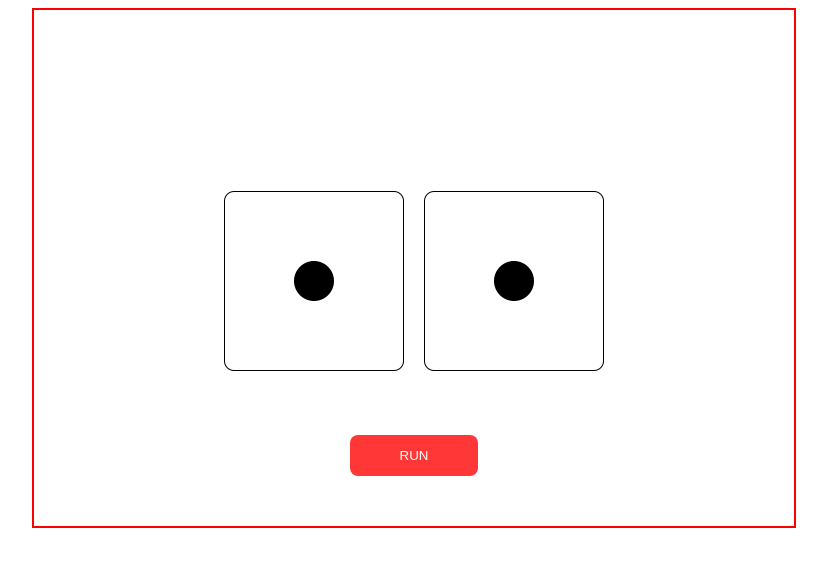
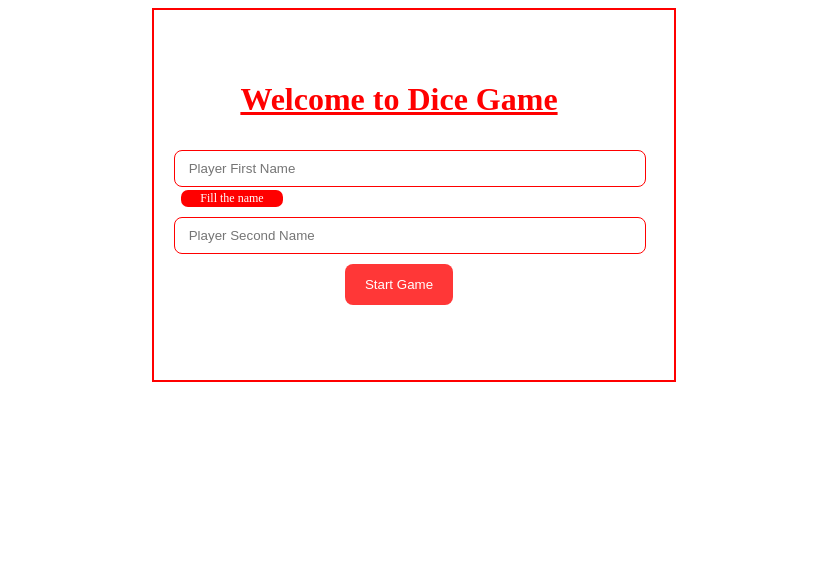
Before and after one commit to mahendrap13/DiceGmae, a plain HTML site: page index.html in a window 1280 px wide. Both pictures are taken after a click on the button "Start Game". Shown: the whole page, without its empty margins (226-1053 px from the left). Drawn offline with Linux system fonts and the light colour scheme.

Commit message:
Update index.html

```diff
--- a/index.html
+++ b/index.html
@@ -68,6 +68,17 @@
         margin-top: 50px;
     }
 
+    .error {
+        display: none;
+        background-color: red;
+        color: white;
+        width: 100px;
+        padding: 1px;
+        border-radius: 7px;
+        margin: -7px 0 0 7px;
+        font-size: 12px;
+
+    }
 
 
 
@@ -136,8 +147,10 @@
         <div>
             <h1>Welcome to Dice Game</h1>
             <input type="text" name="" placeholder=" Player First Name" id="player1">
+            <p class="error" id="num1">Fill the name</p>
             <input type="text" name="" placeholder=" Player Second Name" id="player2">
-            <button onclick="fun()">Start Game</button>
+            <p class="error" id="num1">Fill the name</p>
+            <button onclick="error(),fun()">Start Game</button>
         </div>
     </div>
 
@@ -170,11 +183,55 @@
 
 <script>
 
+
+    function error() {
+        var raju = document.getElementById("player1")
+        var mahi = document.getElementById("player2")
+        var main = document.getElementById("main")
+        var main2 = document.getElementById("main2")
+
+        if (raju.value.trim() == "") {
+            var b = document.getElementById("num1")
+            b.style.display = "block"
+            flag = false
+
+
+        }
+        else if (raju.value.trim() !== "") {
+            var b = document.getElementById("num1")
+            b.style.display = "none"
+            flag = false
+            main.style.display = "none"
+            main2.style.display = "block"
+        }
+
+        if (mahi.value.trim() == "") {
+            var b = document.getElementById("num2")
+            b.style.display = "block"
+            flag = false
+
+
+        }
+        else if (mahi.value.trim() !== "") {
+            var b = document.getElementById("num2")
+            b.style.display = "none"
+            flag = false
+            main.style.display = "none"
+            main2.style.display = "block"
+        }
+    }
+
+
+
+
+
+
+
     function fun() {
-        var a = document.getElementById("main")
-        var b = document.getElementById("main2")
-        a.style.display = "none"
-        b.style.display = "block"
+//         var a = document.getElementById("main")
+//         var b = document.getElementById("main2")
+//         a.style.display = "none"
+//         b.style.display = "block"
         var p1 = document.getElementById("player1").value
         var p2 = document.getElementById("player2").value
         document.getElementById("inpl1").innerHTML = p1
```
